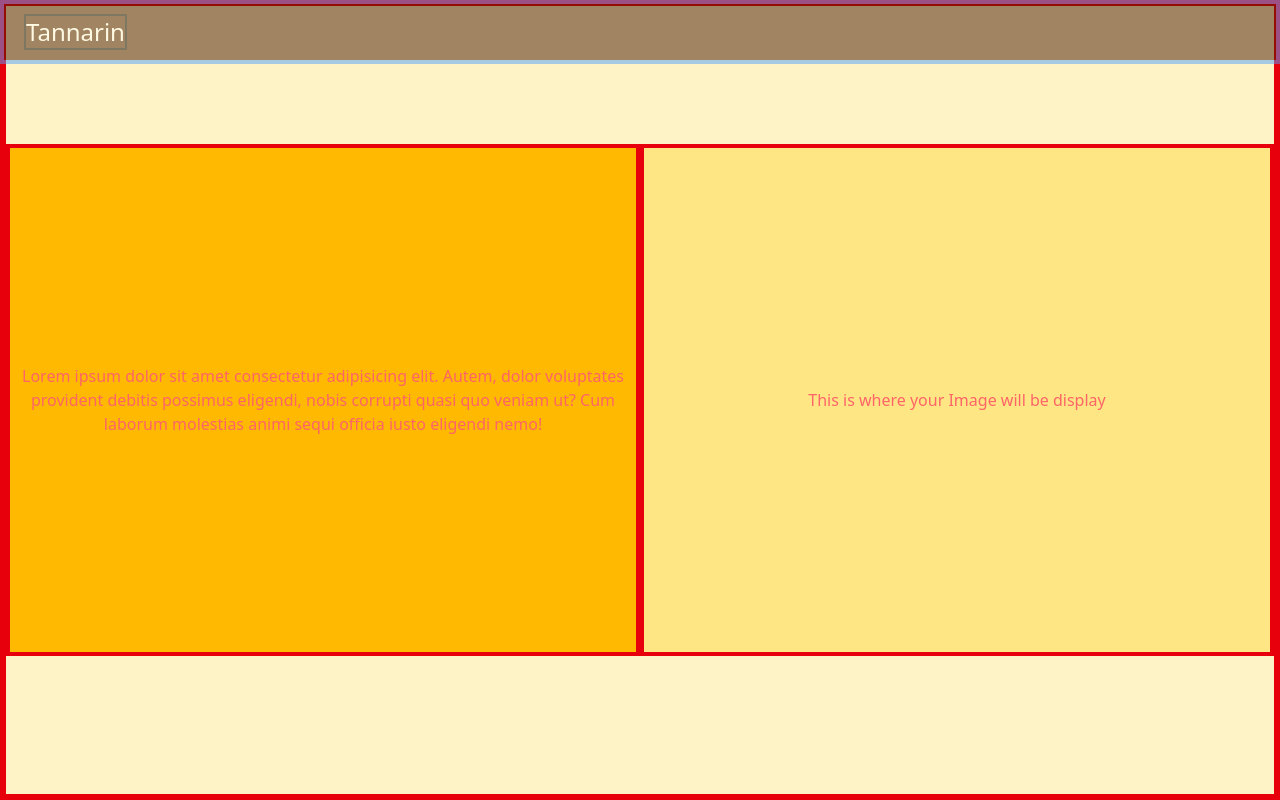
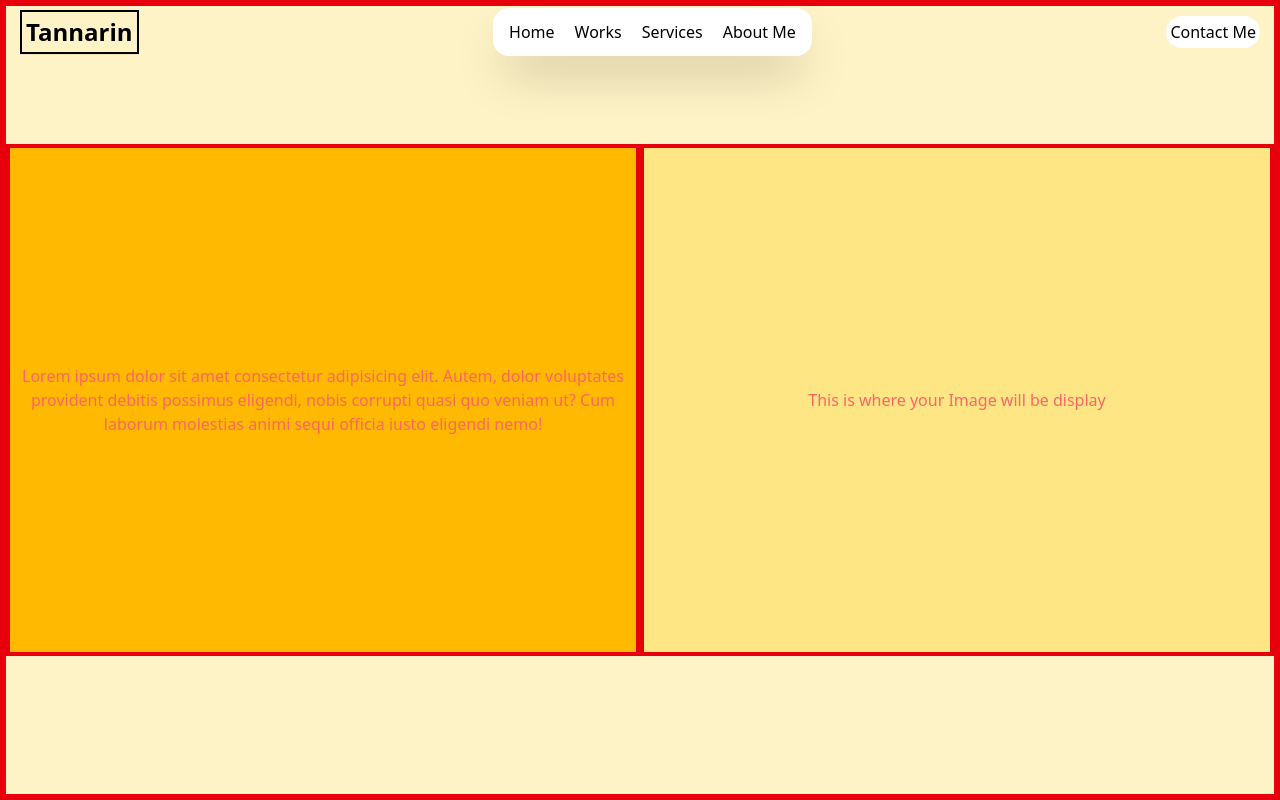
Before and after one commit to sahatwatz/tannarin-po, a React (Vite) app: page / in a window 1280 px wide. Shown: the top 800 px of the page. Built offline with nearby package versions, Linux system fonts and the light colour scheme.

Commit message:
make nav looks better!

```diff
--- a/package.json
+++ b/package.json
@@ -13,6 +13,7 @@
     "@tailwindcss/vite": "^4.0.9",
     "react": "^19.0.0",
     "react-dom": "^19.0.0",
+    "react-icons": "^5.5.0",
     "tailwindcss": "^4.0.9"
   },
   "devDependencies": {
--- a/src/components/Header.jsx
+++ b/src/components/Header.jsx
@@ -1,11 +1,59 @@
-import React from "react";
+import React, { useState } from "react";
+import { AiOutlineMenu, AiOutlineClose } from "react-icons/ai";
 
 const Header = () => {
+  const [isOpen, setIsOpen] = useState(false);
+
   return (
-    <div className="absolute border-4 border-blue-400 z-20 h-16 w-screen opacity-50 bg-amber-950 flex items-center px-5">
-      <span className="text-white text-2xl border-2 border-black">
+    <div
+      className="fixed flex justify-between items-center  border-blue-400 z-20 h-16
+    w-screen  md:bg-transparent bg-white px-5"
+    >
+      <span
+        className="text-black text-2xl shadow-2xs
+         font-semibold border-2 p-1 border-black"
+      >
         Tannarin
       </span>
+
+      <ul
+        className="hidden md:flex justify-center items-center text-black
+       gap-5 bg-white p-3 px-4 shadow-2xl rounded-2xl"
+      >
+        <li>Home</li>
+        <li>Works</li>
+        <li>Services</li>
+        <li>About Me</li>
+      </ul>
+      <button className="text-black hidden md:block bg-white p-1 rounded-2xl">
+        Contact Me
+      </button>
+
+      <button
+        className="md:hidden text-white text-2xl"
+        onClick={() => setIsOpen(!isOpen)}
+      >
+        {isOpen ? (
+          <AiOutlineClose className="text-black" />
+        ) : (
+          <AiOutlineMenu className="text-black" />
+        )}
+      </button>
+
+      {isOpen && (
+        <ul
+          className="absolute top-14 left-0 w-full rounded-b-lg bg-white
+        flex flex-col items-center gap-4 py-4 text-lg md:hidden text-black"
+        >
+          <li className="hover:text-blue-300 cursor-pointer">Home</li>
+          <li className="hover:text-blue-300 cursor-pointer">Works</li>
+          <li className="hover:text-blue-300 cursor-pointer">Services</li>
+          <li className="hover:text-blue-300 cursor-pointer">About Me</li>
+          <button className="bg-blue-500 hover:bg-blue-600 text-white px-4 py-2 rounded-lg">
+            Login
+          </button>
+        </ul>
+      )}
     </div>
   );
 };
```
Also changed, not shown: 1 other file (tests, documents, lock files or other folders).
